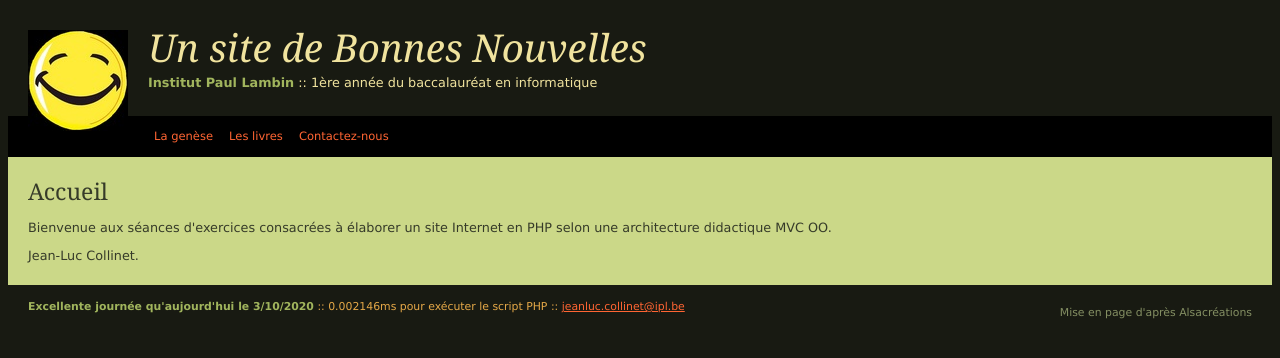
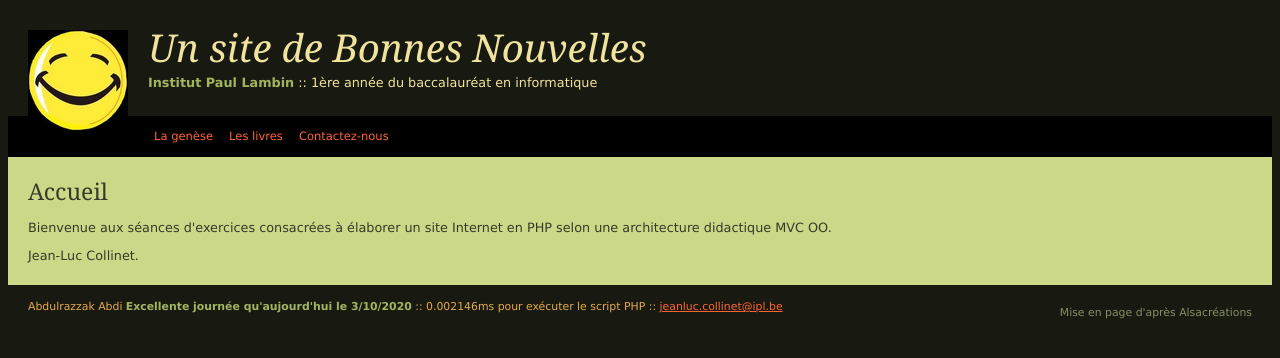
Before and after one commit to Abdulrazzak-ipl/demoGoodNewsSite, a PHP site: page / in a window 1280 px wide. Shown: the top 358 px of the page. Run offline with PHP 8.4, Linux system fonts and the light colour scheme.

Commit message:
add - my name to the footer

```diff
--- a/views/footer.php
+++ b/views/footer.php
@@ -1,4 +1,5 @@
 		<div id="pied">
+		     Abdulrazzak Abdi
 			<strong>Excellente journée qu'aujourd'hui le <?php echo $date ?></strong> ::
 			<?php $time_end = microtime(true);
 				  $time = number_format(($time_end - $time_start)*1000,6);
```
